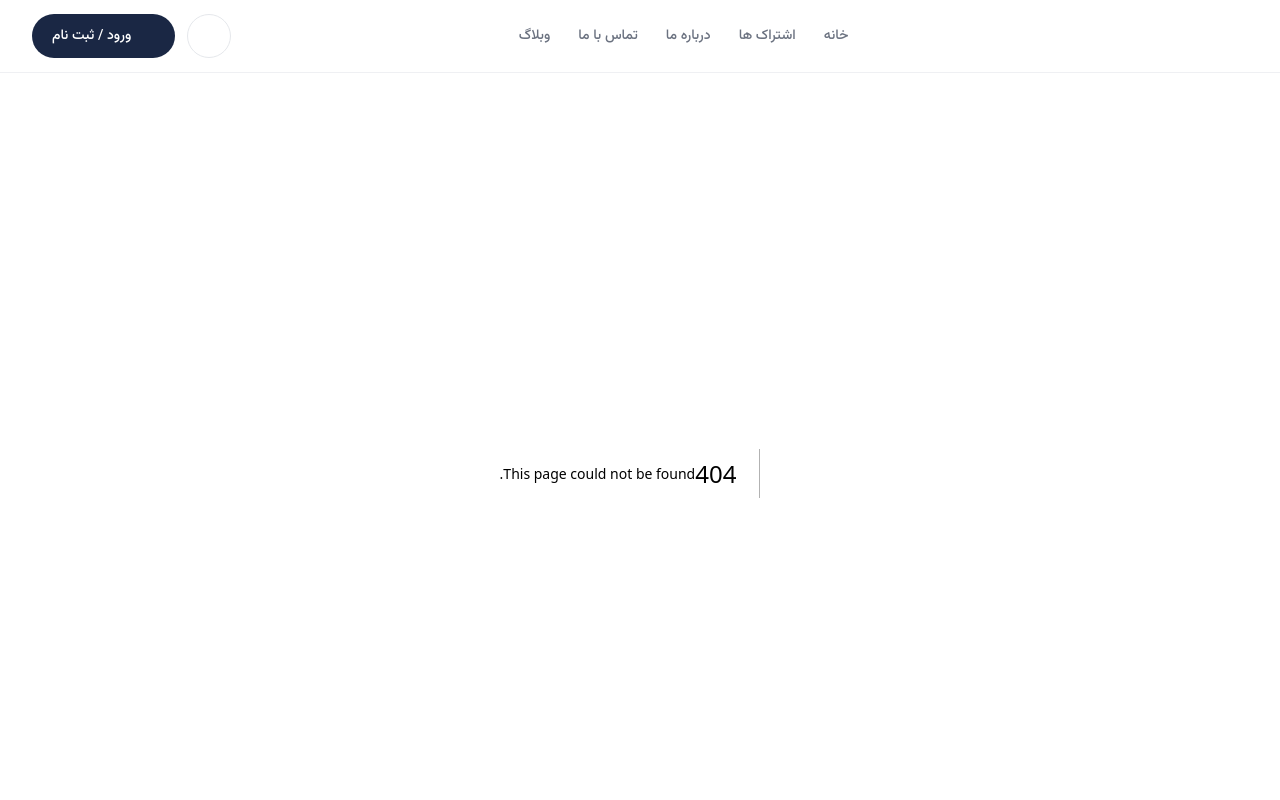
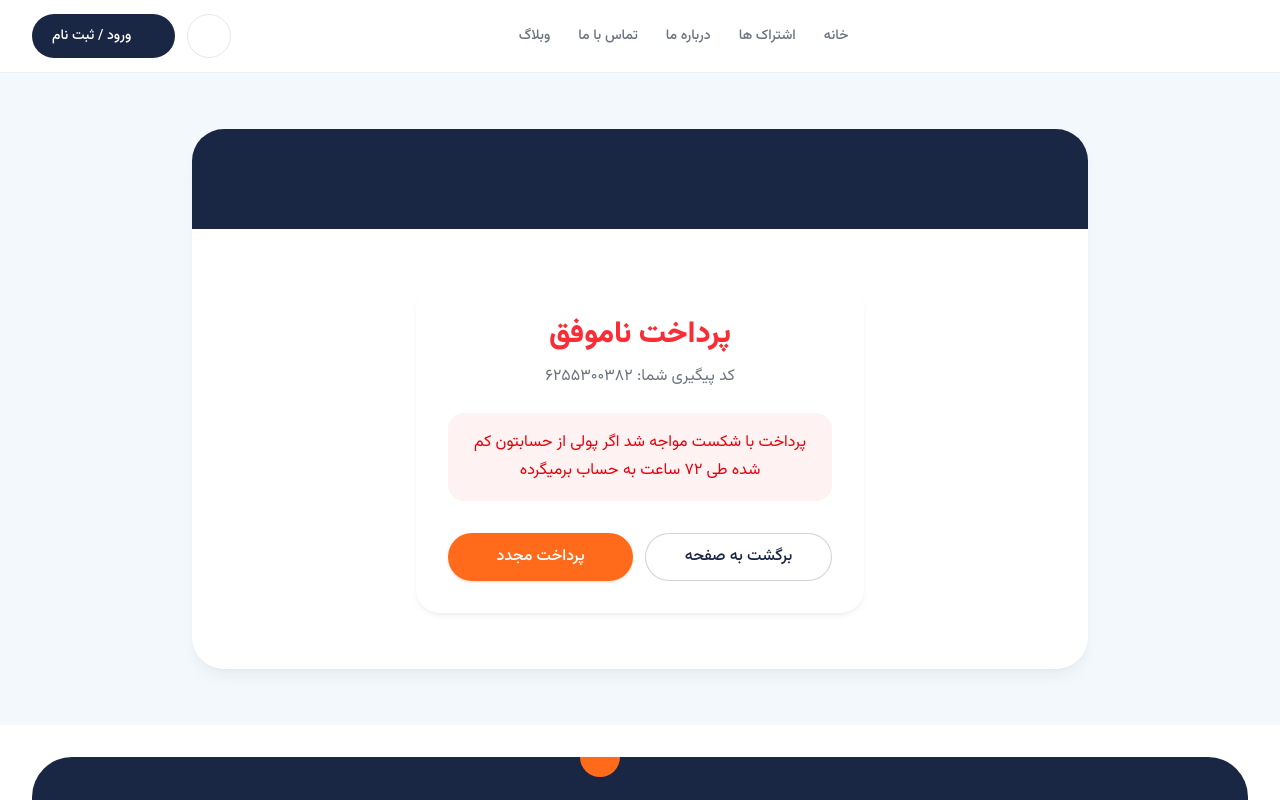
Before and after one commit to separsco/bavarland, a Next.js app: page /payment/failed in a window 1280 px wide. Before the commit this address had no page. Shown: the top 800 px of the page. Built offline with nearby package versions, Linux system fonts and the light colour scheme.

Commit message:
create payment/failed/page.tsx & /success/page.tsx

```diff
--- /dev/null
+++ b/app/payment/failed/page.tsx
@@ -0,0 +1,28 @@
+import type { Metadata } from "next";
+import { PaymentResultShell } from "@/components/payment/PaymentResultShell";
+import { PaymentFailedContent } from "@/components/payment/PaymentFailedContent";
+
+export const metadata: Metadata = {
+  title: "پرداخت ناموفق | باورلند",
+  description: "پرداخت شما انجام نشد.",
+};
+
+type PaymentFailedPageProps = {
+  searchParams: Promise<{
+    tracking?: string;
+    plan?: string;
+  }>;
+};
+
+export default async function PaymentFailedPage({
+  searchParams,
+}: PaymentFailedPageProps) {
+  const { tracking, plan } = await searchParams;
+  const trackingCode = tracking ?? "۶۲۵۵۳۰۰۳۸۲";
+
+  return (
+    <PaymentResultShell>
+      <PaymentFailedContent trackingCode={trackingCode} planId={plan} />
+    </PaymentResultShell>
+  );
+}
--- /dev/null
+++ b/app/payment/success/page.tsx
@@ -0,0 +1,28 @@
+import type { Metadata } from "next";
+import { PaymentResultShell } from "@/components/payment/PaymentResultShell";
+import { PaymentSuccessContent } from "@/components/payment/PaymentSuccessContent";
+
+export const metadata: Metadata = {
+  title: "پرداخت موفق | باورلند",
+  description: "پرداخت شما با موفقیت انجام شد.",
+};
+
+type PaymentSuccessPageProps = {
+  searchParams: Promise<{
+    tracking?: string;
+    plan?: string;
+  }>;
+};
+
+export default async function PaymentSuccessPage({
+  searchParams,
+}: PaymentSuccessPageProps) {
+  const { tracking, plan } = await searchParams;
+  const trackingCode = tracking ?? "۶۲۵۵۳۰۰۳۸۲";
+
+  return (
+    <PaymentResultShell>
+      <PaymentSuccessContent trackingCode={trackingCode} planId={plan} />
+    </PaymentResultShell>
+  );
+}
--- /dev/null
+++ b/components/payment/PaymentFailedContent.tsx
@@ -0,0 +1,47 @@
+import { Button } from "@/components/ui/Button";
+
+type PaymentFailedContentProps = {
+  trackingCode: string;
+  planId?: string;
+};
+
+export function PaymentFailedContent({
+  trackingCode,
+  planId = "6m",
+}: PaymentFailedContentProps) {
+  return (
+    <>
+      <h1 className="text-2xl font-extrabold text-red-500 sm:text-3xl">
+        پرداخت ناموفق
+      </h1>
+
+      <p className="mt-3 text-sm text-muted sm:text-base">
+        کد پیگیری شما: {trackingCode}
+      </p>
+
+      <div className="mt-6 rounded-2xl bg-red-50 px-4 py-4 text-sm leading-7 text-red-600 sm:text-base">
+        پرداخت با شکست مواجه شد اگر پولی از حسابتون کم شده طی ۷۲ ساعت به حساب
+        برمیگرده
+      </div>
+
+      <div className="mt-8 flex flex-col gap-3 sm:flex-row-reverse">
+        <Button
+          href={`/checkout/${planId}`}
+          variant="primary"
+          size="lg"
+          className="w-full sm:flex-1"
+        >
+          پرداخت مجدد
+        </Button>
+        <Button
+          href="/subscriptions"
+          variant="outline"
+          size="lg"
+          className="w-full border-navy/20 text-navy sm:flex-1"
+        >
+          برگشت به صفحه
+        </Button>
+      </div>
+    </>
+  );
+}
--- /dev/null
+++ b/components/payment/PaymentResultShell.tsx
@@ -0,0 +1,28 @@
+import type { ReactNode } from "react";
+import { MediaSlot } from "@/components/ui/MediaSlot";
+
+type PaymentResultShellProps = {
+  children: ReactNode;
+};
+
+export function PaymentResultShell({ children }: PaymentResultShellProps) {
+  return (
+    <section className="flex flex-1 items-center justify-center bg-sky-soft px-4 py-10 sm:py-14">
+      <div className="w-full max-w-4xl overflow-hidden rounded-[2rem] bg-white shadow-lg shadow-navy/5">
+        <div className="bg-navy px-4 pb-2 pt-4 sm:px-6 sm:pb-3 sm:pt-5">
+          <div className="flex justify-center">
+            <div className="rounded-b-[1.75rem] bg-navy px-8 py-3 sm:px-10 sm:py-4">
+              <MediaSlot label="logo" className="mx-auto h-8 w-28 sm:h-9 sm:w-32" />
+            </div>
+          </div>
+        </div>
+
+        <div className="flex justify-center px-4 py-10 sm:px-8 sm:py-14">
+          <div className="w-full max-w-md rounded-3xl bg-white p-6 text-center shadow-md shadow-black/5 sm:p-8">
+            {children}
+          </div>
+        </div>
+      </div>
+    </section>
+  );
+}
--- /dev/null
+++ b/components/payment/PaymentSuccessContent.tsx
@@ -0,0 +1,43 @@
+import { Button } from "@/components/ui/Button";
+import { getSubscriptionPlanById } from "@/data/subscriptions";
+
+type PaymentSuccessContentProps = {
+  trackingCode: string;
+  planId?: string;
+};
+
+function getPlanDurationLabel(planId?: string) {
+  const plan = planId ? getSubscriptionPlanById(planId) : undefined;
+  if (!plan) {
+    return "۶ ماهه";
+  }
+
+  return plan.title.replace(/^پلن\s+/, "");
+}
+
+export function PaymentSuccessContent({
+  trackingCode,
+  planId,
+}: PaymentSuccessContentProps) {
+  const durationLabel = getPlanDurationLabel(planId);
+
+  return (
+    <>
+      <h1 className="text-2xl font-extrabold text-green-600 sm:text-3xl">
+        پرداخت موفق
+      </h1>
+
+      <p className="mt-3 text-sm text-muted sm:text-base">
+        کد پیگیری شما: {trackingCode}
+      </p>
+
+      <div className="mt-6 rounded-2xl bg-green-50 px-4 py-4 text-sm leading-7 text-green-700 sm:text-base">
+        تبریک میگم پرداخت موفق بود، اشتراک {durationLabel} برای شما فعال شد!
+      </div>
+
+      <Button href="/" variant="navy" size="lg" className="mt-8 w-full">
+        رفتن به داشبورد
+      </Button>
+    </>
+  );
+}
```
